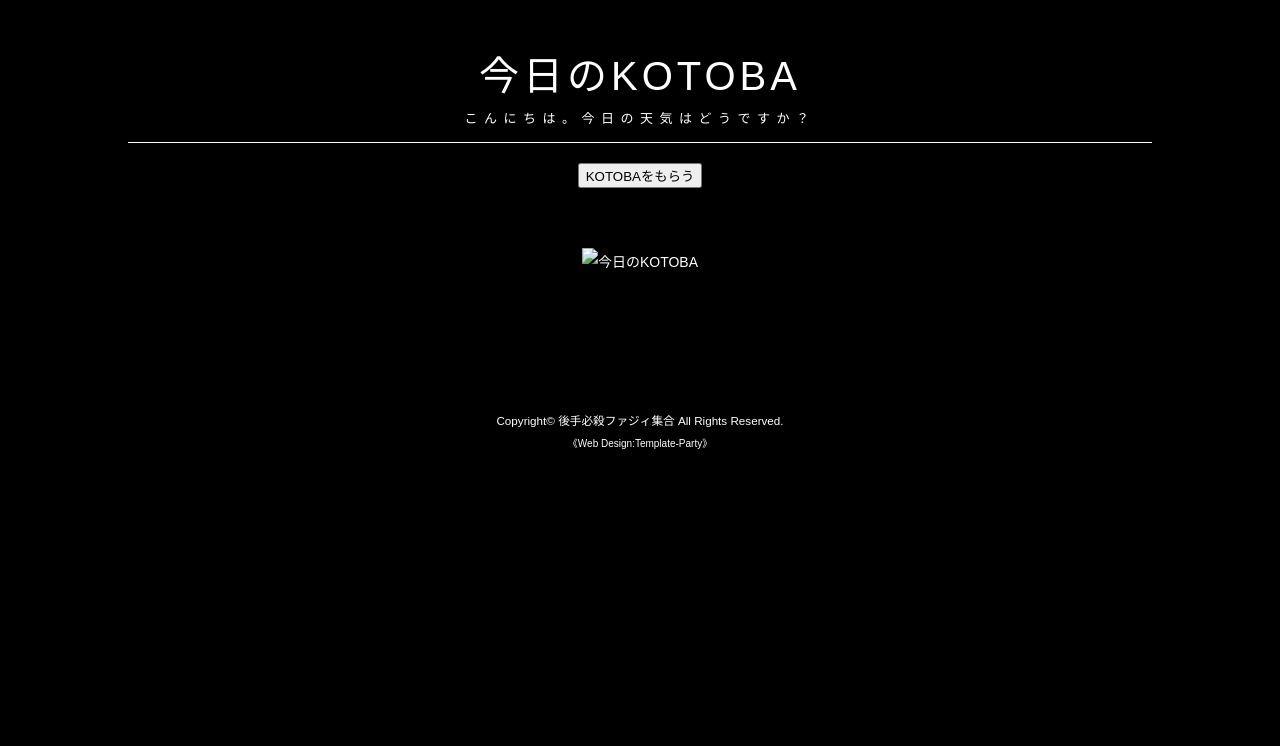
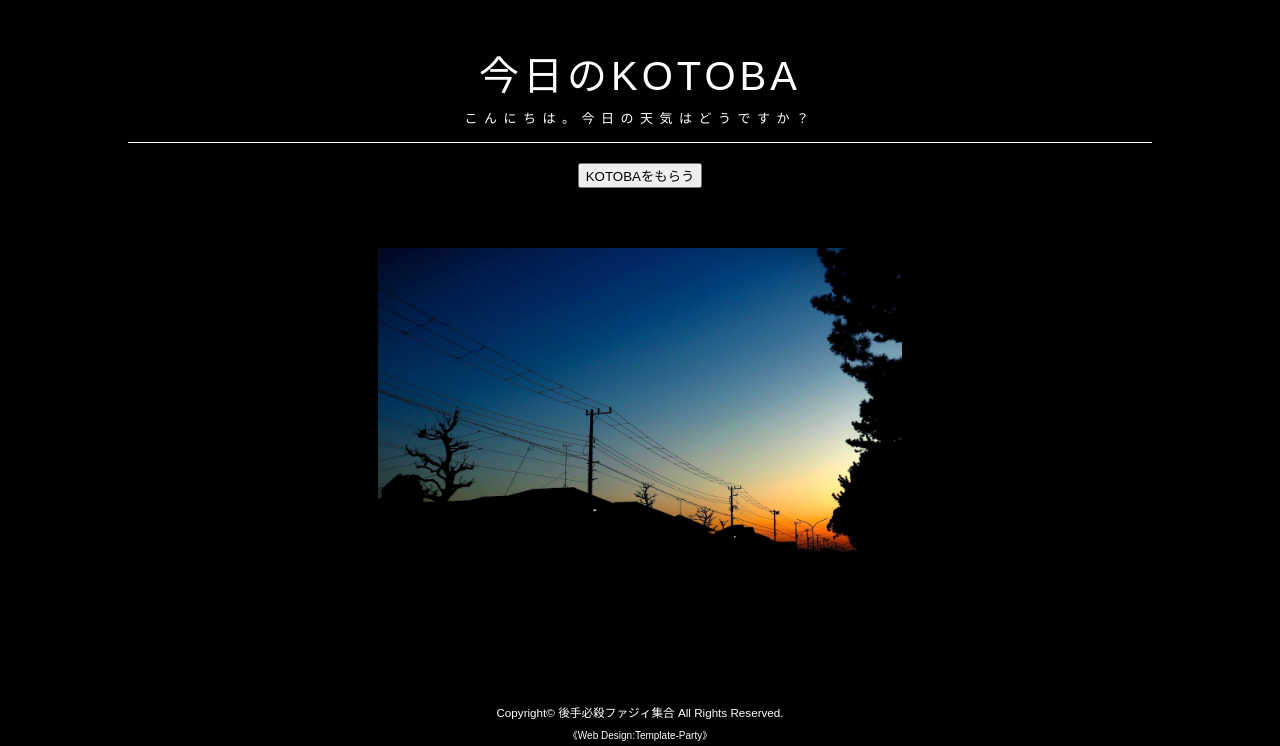
Before and after one commit to FuzzySets/FuzzySets, a plain HTML site: page kotoba.html in a window 1280 px wide. Shown: the part 64-810 px from the top of the page. Drawn offline with Linux system fonts and the light colour scheme.

Commit message:
パス修正 0801

```diff
--- a/kotoba.html
+++ b/kotoba.html
@@ -54,7 +54,7 @@
 <div style="text-align: center;" class="mt30" id="kotoba"></div>
 
 <figure class="c mb30 pt30">
-<img class="mt30" style="height: 20rem" src="images/works/kotoba_pic1.jpg" alt="今日のKOTOBA">
+<img class="mt30" style="height: 20rem" src="images/works/kotoba/kotoba_pic1.jpg" alt="今日のKOTOBA">
 </figure>
 
 
```
